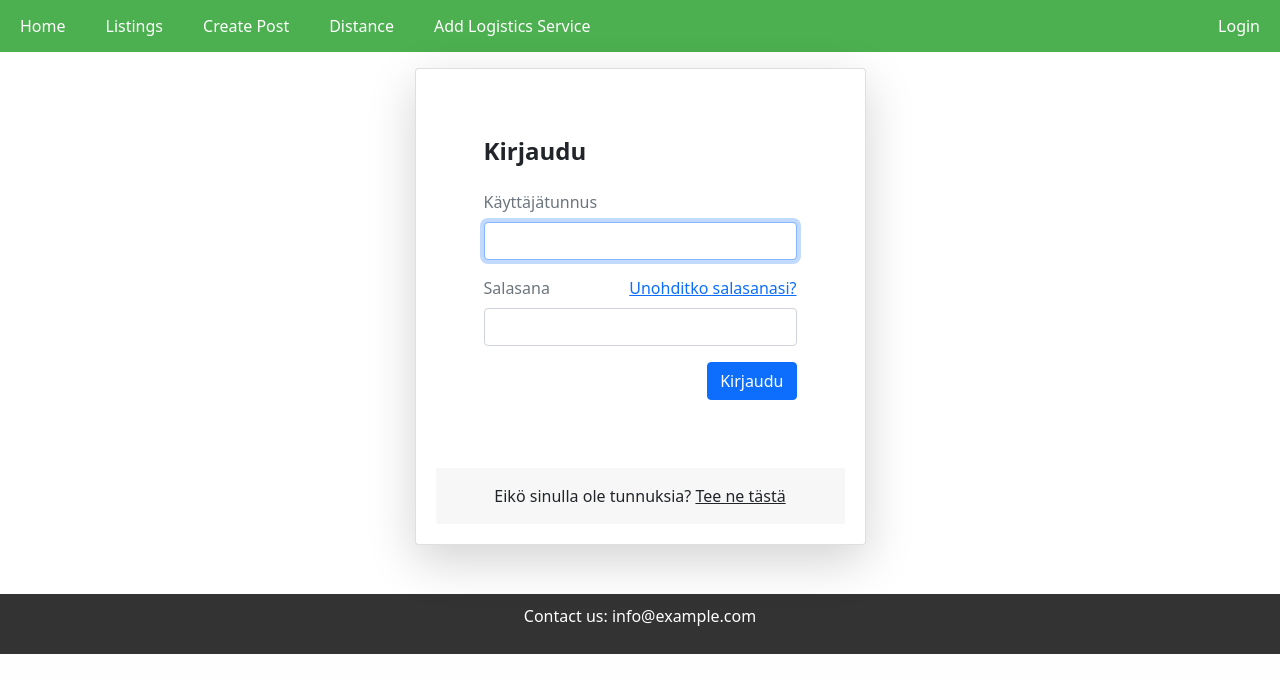
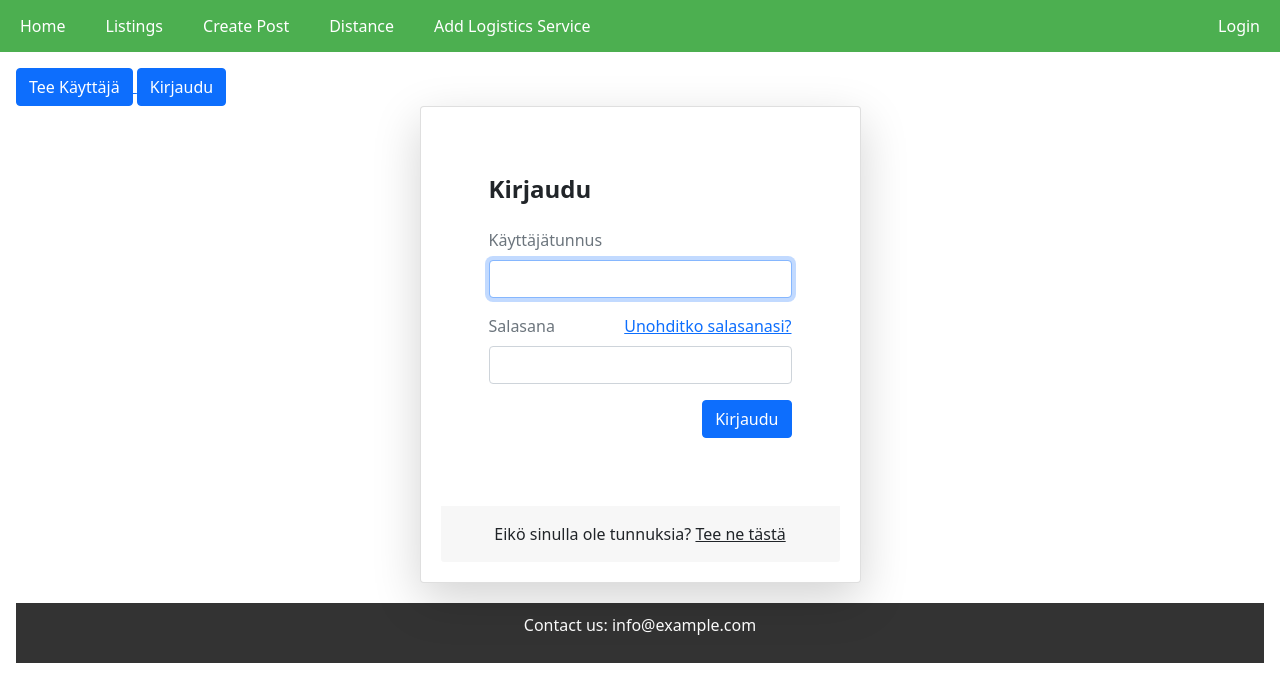
Before and after one commit to MTK-ohtu/mtk-ohtu, a Flask app: page /login in a window 1280 px wide. Shown: the part 146-825 px from the top of the page. Before the commit the page ends 800 px from the top, so only its background shows below. Run offline with Flask 3, Linux system fonts and the light colour scheme; some libraries are stand-ins or nearby versions.

Commit message:
Added a logout

```diff
--- a/src/controllers/routes.py
+++ b/src/controllers/routes.py
@@ -76,6 +76,11 @@ def login():
                 "login.html", message="Salasana tai käyttäjätunnus väärin"
             )
 
+@controller.route("/logout")
+def logout():
+    users.logout()
+    return redirect("/")
+
 
 @controller.route("/distance", methods=["get", "post"])
 def distance():
--- a/src/templates/login.html
+++ b/src/templates/login.html
@@ -12,6 +12,22 @@
 </head>
 
 <body>
+
+	<div class="row">
+		<div class="col-8">
+			{% if session.user_id %}
+			<a href="/logout"><button type="submit" class="btn btn-primary">Kirjaudu ulos</button></a>
+			<a href="/newpost"><button type="submit" class="btn btn-primary">Jätä ilmoitus</button></a>
+			Olet kirjautunut sisään.
+		  </div>
+			{% else %}
+
+		  <div class="col-8">
+			<a href="/register">  <button type="submit" class="btn btn-primary">Tee Käyttäjä</button> </a>
+			<a href="/login"><button type="submit" class="btn btn-primary">Kirjaudu</button></a>
+		</div>
+		</div>
+		{% endif %}
 	<section class="h-100">
 		<div class="container h-100">
 			<div class="row justify-content-sm-center h-100">
```
